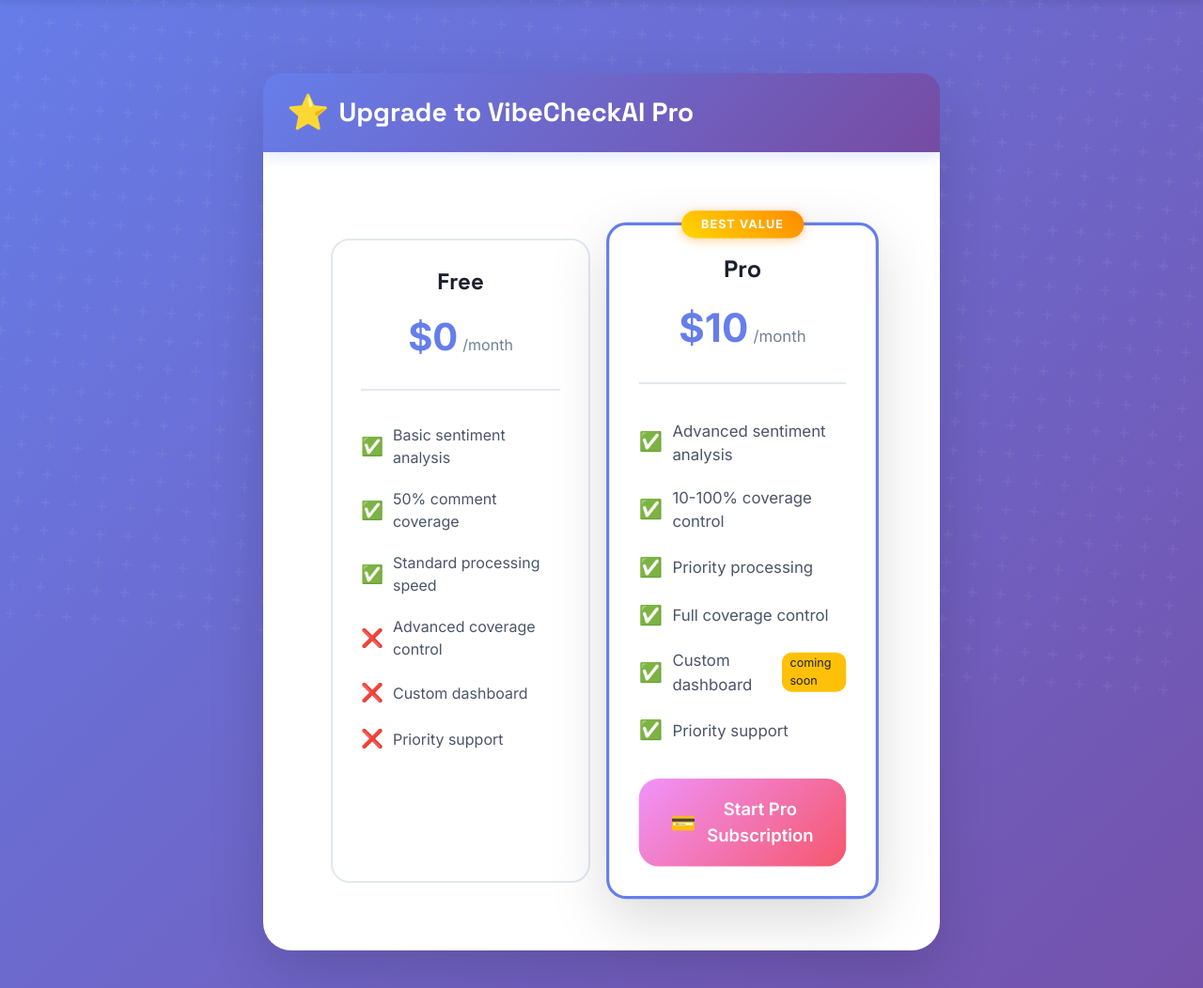
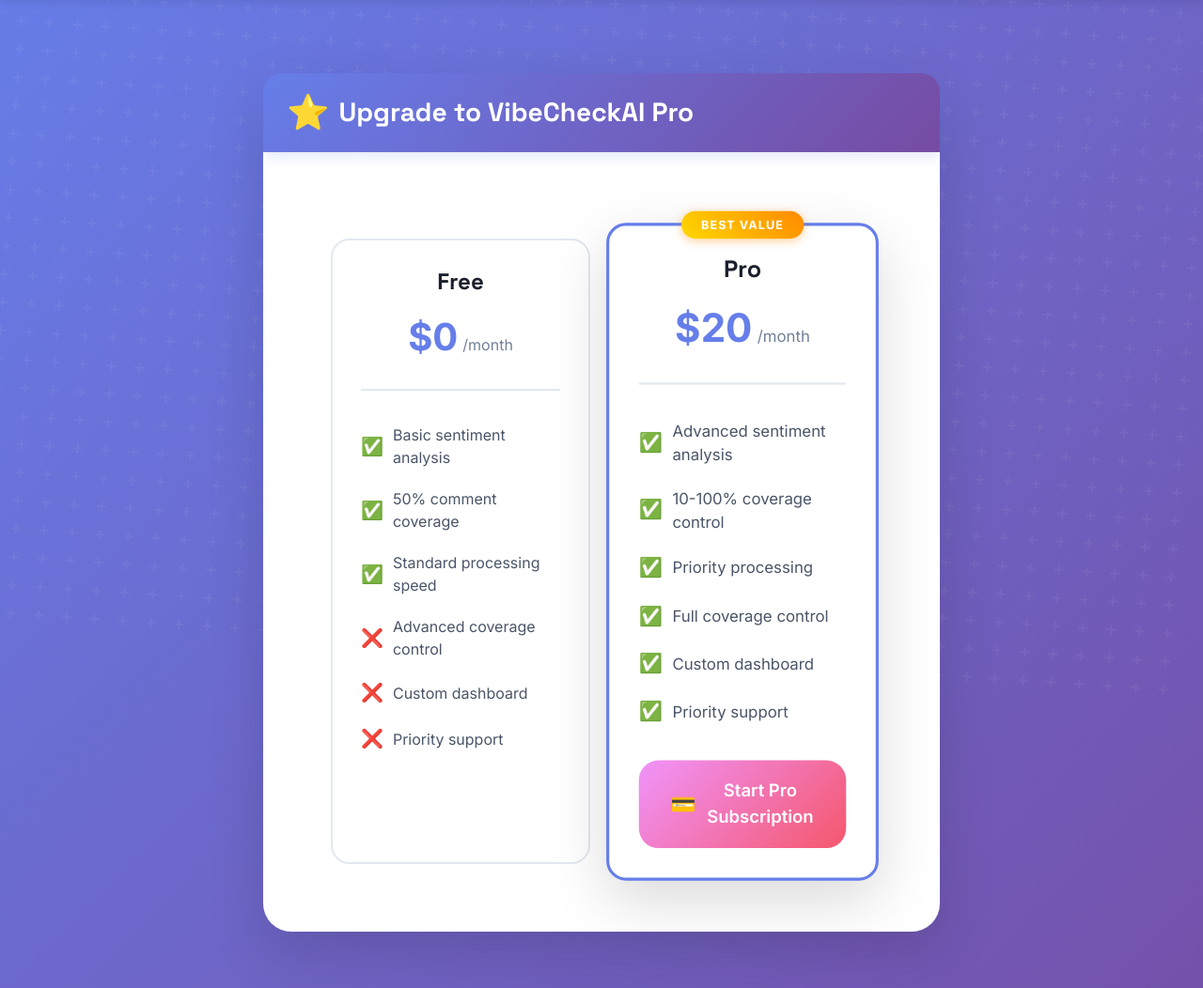
Before and after one commit to theresaanna/sentiment_analyzer, a Flask app: page /auth/subscribe in a window 1280 px wide. Shown: the part 76-1128 px from the top of the page at 94% size. Run offline with Flask 3, Linux system fonts and the light colour scheme; the visitor is signed in with stand-in values (Sample User, id 1).

Commit message:
a girl needs to eat and pay for cloud GPUs

```diff
--- a/app/config.py
+++ b/app/config.py
@@ -82,7 +82,7 @@ class Config:
 
     # Payments (Stripe only)
     STRIPE_SECRET_KEY = os.environ.get('STRIPE_SECRET_KEY')
-    STRIPE_PRICE_ID = os.environ.get('STRIPE_PRICE_ID')  # $10 monthly price id
+    STRIPE_PRICE_ID = os.environ.get('STRIPE_PRICE_ID')  # $20 monthly price id
     STRIPE_WEBHOOK_SECRET = os.environ.get('STRIPE_WEBHOOK_SECRET')
 
     # Email Configuration
--- a/app/templates/auth/subscribe.html
+++ b/app/templates/auth/subscribe.html
@@ -50,7 +50,7 @@
                       <div class="plan-header">
                         <h4 class="plan-name">Pro</h4>
                         <div class="plan-price">
-                          <span class="price-amount">$10</span>
+                          <span class="price-amount">$20</span>
                           <span class="price-period">/month</span>
                         </div>
                       </div>
@@ -59,7 +59,7 @@
                         <li><span class="feature-icon">✅</span> 10-100% coverage control</li>
                         <li><span class="feature-icon">✅</span> Priority processing</li>
                         <li><span class="feature-icon">✅</span> Full coverage control</li>
-                        <li><span class="feature-icon">✅</span> Custom dashboard <span class="coming-soon-text">coming soon</span></li>
+                        <li><span class="feature-icon">✅</span> Custom dashboard</li>
                         <li><span class="feature-icon">✅</span> Priority support</li>
                       </ul>
                       <div class="plan-cta">
```
